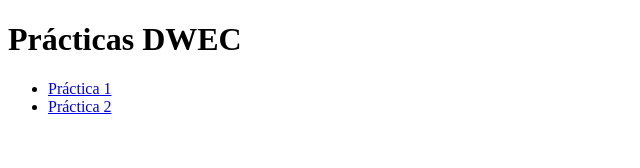
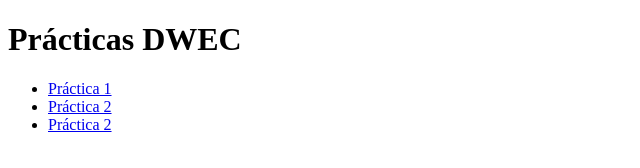
Before and after one commit to Viclebe/PracticasDWEC, a plain HTML site: page index.html in a window 1280 px wide. Shown: the full height of the page, 0-640 px from the left. Drawn offline with Linux system fonts and the light colour scheme.

Commit message:
Rectificado práctica 3

```diff
--- a/index.html
+++ b/index.html
@@ -10,6 +10,7 @@
     <ul>
       <li><a href="prac1/">Práctica 1</a></li>
       <li><a href="prac2/">Práctica 2</a></li>
+      <li><a href="prac3/">Práctica 2</a></li>
     </ul>
   </body>
 </html>
```
